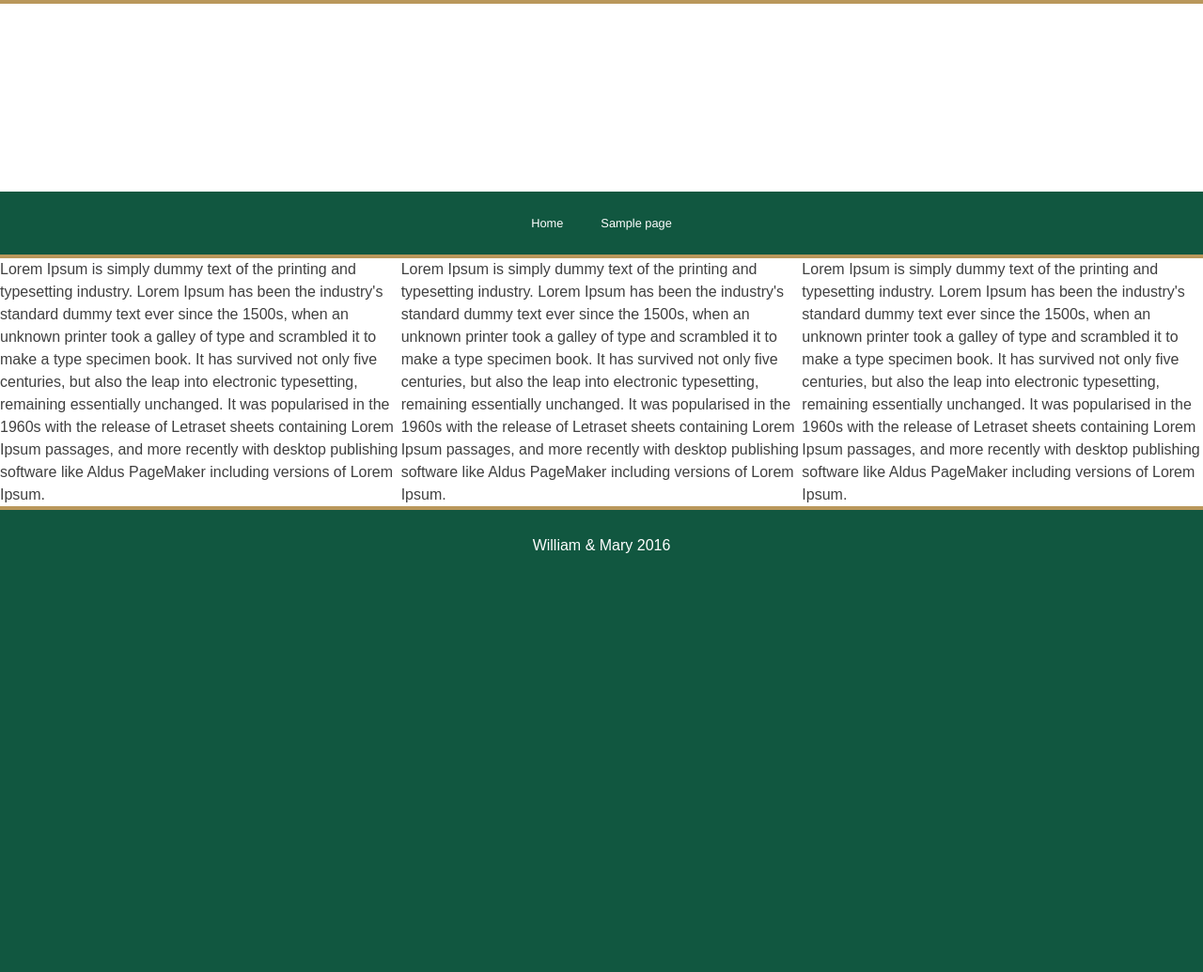
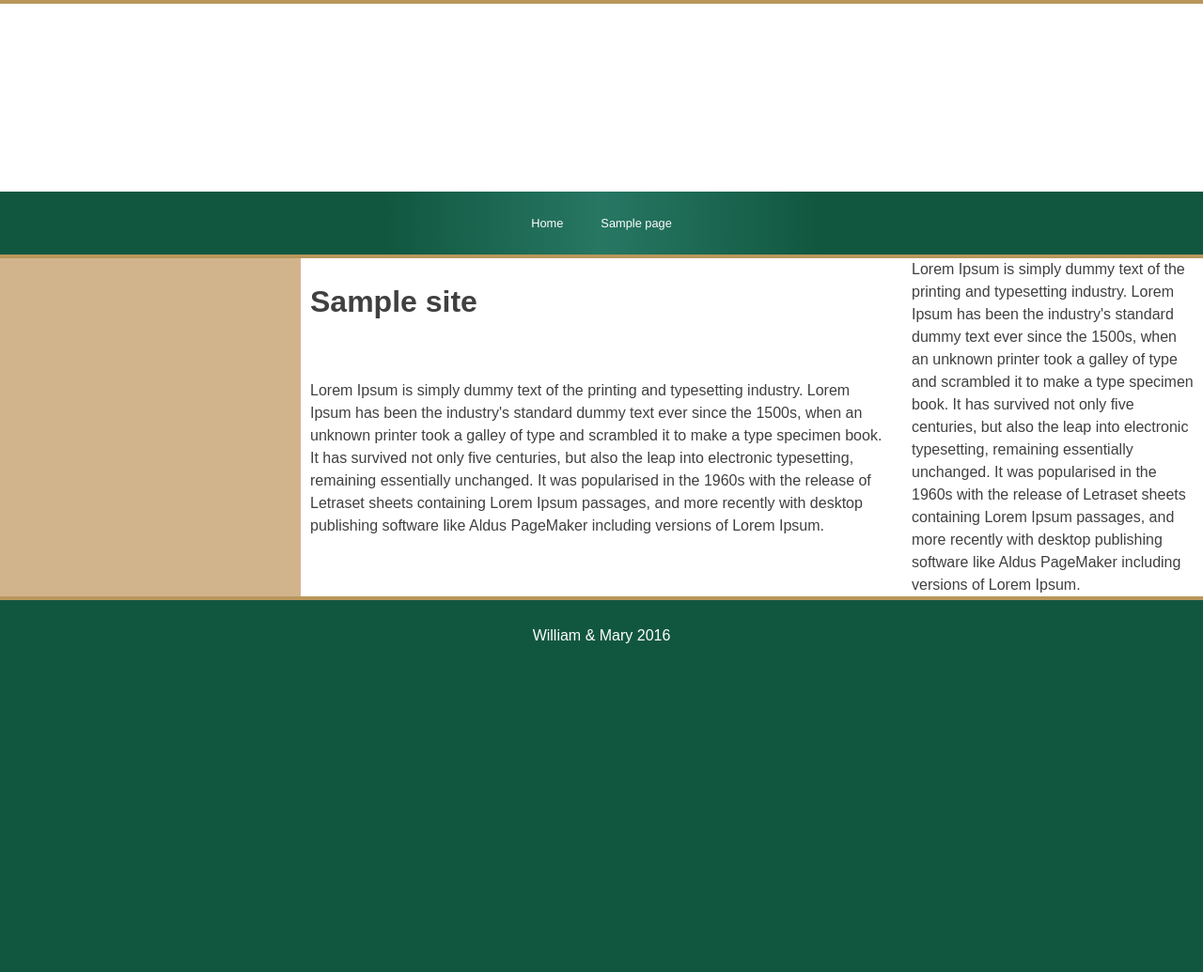
Before and after one commit to chrishoyle/W-M-EC-Website, a WordPress theme: template themes/wmTheme/home.php in a window 1280 px wide. Shown: the whole page at 94% size. Before the commit the page ends 589 px from the top, so only its background shows below. Run offline with PHP 8.4 and a stand-in for WordPress, Linux system fonts and the light colour scheme; the site name, menu and one post (Sample post) are stand-ins, and other content is empty; some libraries are stand-ins or nearby versions.

Commit message:
layout edits and formatting

```diff
--- a/themes/wmTheme/css/home.css
+++ b/themes/wmTheme/css/home.css
@@ -1,7 +1,22 @@
 /**
+	Styles for home the page
 
-Styles for home page
+	@author Khauri
 */
+@media (max-width : 1000px){
+	#home_banner{
+		display : none !important;
+	}
+	#home_blog_row{
+		flex-direction : column !important;
+	}
+	#left{
+		order : 2 !important;
+	}
+	body {
+		border: 0px !important;
+	}
+}
 
 body{
 	border-top : 4px solid #B9975B;
@@ -9,9 +24,52 @@ body{
 
 #home_banner{
 	height : 200px;
+	overflow : hidden;
+}
+#home_banner img{
+	width : 100%;
+}
+
+#intro_screen img{
+	width : 100%;
+	-webkit-mask-image:-webkit-gradient(linear, left top, left bottom, from(rgba(0,0,0,1)), to(rgba(0,0,0,0)))
 }
 
 #home_content{
 	display : flex;
-	align-self : center;
+	flex-direction : column;
 }
+#home_content .col{
+	display : flex;
+	flex-direction : column;
+
+}
+#home_blog_row{
+	display : flex;
+	flex-direction : row;
+	flex-wrap : wrap;
+}
+
+.section {
+	padding: 0px 10px;
+}
+
+#left{
+	flex : 1 1 25%;
+	min-width : 200px;
+	padding-bottom : 200px;
+	background-color: tan;
+	text-align : right;
+	color : white;
+	order : -1;
+}
+#mid{
+	padding-bottom : 50px;
+	flex : 0 1 50%;
+	order : 0;
+}
+#right{
+	flex : 1 0 25%;
+	min-width : 200px;
+	order : 1;
+}
--- a/themes/wmTheme/css/nav.css
+++ b/themes/wmTheme/css/nav.css
@@ -1,3 +1,27 @@
+/*
+	For devices 800px and below:
+	Collapse the navbar
+*/
+@media (max-width : 800px){
+	#home_banner,
+	#page_banner,
+	#Navigation{
+		display : none;
+	}
+
+	.navbar{
+		height : 40px;
+		background-color : white;
+		border-bottom : 2px solid #115740;
+	}
+}
+/*
+	For devices greater than 800px
+*/
+@media (min-width : 801px){
+	#flex_nav_button{
+		display : none;
+	}
 	.navbar{
 		display: flex;
 		align-items:center;
@@ -7,6 +31,7 @@
 
 	/* Sub Menu Styling */
 	.sub-menu{
+		z-index : 99;
 		display : none !important;
 		position : absolute !important;
 		margin : 0px;
@@ -20,12 +45,11 @@
 	#Navigation .sub-menu a{
 		color : inherit;
 		display: block;
-	min-width : 100%;
-	max-width : 100%;
+		width : inherit;
 	}
 
 	#Navigation .sub-menu li{
-	width : 100%
+		width : inherit;
 	}
 	#Navigation .current_page_item{
 		background-color:#044539;
@@ -38,6 +62,12 @@
 		justify-content:center;
 		flex-direction : row;
 		background-color : #115740;
+		background: -moz-linear-gradient(left, #115740 32%, #277763 50%, #115740 68%);
+	    background: -webkit-gradient(linear, left top, right top, color-stop(32%,#115740), color-stop(50%,#277763), color-stop(68%,#115740));
+	    background: -webkit-linear-gradient(left, #115740 32%,#277763 50%,#115740 68%);
+	    background: -o-linear-gradient(left, #115740 32%,#277763 50%,#115740 68%);
+	    background: -ms-linear-gradient(left, #115740 32%,#277763 50%,#115740 68%);
+	    background: linear-gradient(to right, #115740 32%,#277763 50%,#115740 68%);
 		position : relative;
 		border-bottom : 4px solid #B9975B;
 	}
@@ -45,7 +75,6 @@
 	#Navigation li{
 		display : block;
 		margin : 0px;
-	color : white;
 		font-size : .8em;
 		font-family : Helvetica;
 		color : white;
@@ -56,7 +85,7 @@
 		display : block;
 		color : inherit;
 		text-decoration : none;
-	height: 100%
+		height: 100%;
 		width: 100%;
 		padding : 24px 20px;
 	}
@@ -68,3 +97,4 @@
 		display: inline-block !important;
 
 	}
+}
--- a/themes/wmTheme/functions.php
+++ b/themes/wmTheme/functions.php
@@ -67,6 +67,12 @@ function entrepreneurship_setup() {
 		'default-color' => 'ffffff',
 		'default-image' => '',
 	) ) );
+
+	// Custom header images
+	add_theme_support( 'custom-header' , array(
+		'default-image' => '', // get_template_directory_uri() . '/images/header.jpg'
+		'uploads' 		=> true
+	) );
 }
 endif;
 add_action( 'after_setup_theme', 'entrepreneurship_setup' );
--- a/themes/wmTheme/header.php
+++ b/themes/wmTheme/header.php
@@ -28,9 +28,11 @@
 			<?php
 			if ( is_home() ) : ?>
 				<div id="home_banner">
+					<img src="<?php //header_image(); ?>">
 				</div>
 			<?php else : ?>
 				<div id="page_banner">
+					<img src=""> <!-- William and Mary Branding Logo -->
 				</div>
 			<?php
 			endif; ?>
@@ -42,6 +44,8 @@
 		<!-- .site-branding -->
 
 		<!-- #Navigation -->
+		<div class="flex_nav">
+			<button id="flex_nav_button"> </button>
 			<?php
 			wp_nav_menu(
 				array (
@@ -52,6 +56,7 @@
 					'depth'=>2)
 				);
 			?>
+		</div> <!-- .flex_nav -->
 
 	</header><!-- #masthead -->
 
--- a/themes/wmTheme/home.php
+++ b/themes/wmTheme/home.php
@@ -5,18 +5,23 @@
  */
 
 get_header(); ?>
+<div id = "home_content"> <!-- #home -->
+	<div id = "home_blog_row">
+		<div id = "left" class="section"> <!-- wordpress loop -->
 
-<div id = "home_content"> <!-- #home -->
-	<div id = "events">
-		Lorem Ipsum is simply dummy text of the printing and typesetting industry. Lorem Ipsum has been the industry's standard dummy text ever since the 1500s, when an unknown printer took a galley of type and scrambled it to make a type specimen book. It has survived not only five centuries, but also the leap into electronic typesetting, remaining essentially unchanged. It was popularised in the 1960s with the release of Letraset sheets containing Lorem Ipsum passages, and more recently with desktop publishing software like Aldus PageMaker including versions of Lorem Ipsum.
-	</div>
+		</div>
 
-	<div id = "news">
-		Lorem Ipsum is simply dummy text of the printing and typesetting industry. Lorem Ipsum has been the industry's standard dummy text ever since the 1500s, when an unknown printer took a galley of type and scrambled it to make a type specimen book. It has survived not only five centuries, but also the leap into electronic typesetting, remaining essentially unchanged. It was popularised in the 1960s with the release of Letraset sheets containing Lorem Ipsum passages, and more recently with desktop publishing software like Aldus PageMaker including versions of Lorem Ipsum.
-	</div>
+		<div id = "mid" class="section">
+			<div id = "home_blog_title" class = "col">
+				<h1> <?php echo get_bloginfo('name'); ?> </h1>
+				<h3 id = "home_blog_descrption"> <?php echo get_bloginfo('description'); ?> </h3>
+			</div>
+			Lorem Ipsum is simply dummy text of the printing and typesetting industry. Lorem Ipsum has been the industry's standard dummy text ever since the 1500s, when an unknown printer took a galley of type and scrambled it to make a type specimen book. It has survived not only five centuries, but also the leap into electronic typesetting, remaining essentially unchanged. It was popularised in the 1960s with the release of Letraset sheets containing Lorem Ipsum passages, and more recently with desktop publishing software like Aldus PageMaker including versions of Lorem Ipsum.
+		</div>
 
-	<div id = "blog">
-		Lorem Ipsum is simply dummy text of the printing and typesetting industry. Lorem Ipsum has been the industry's standard dummy text ever since the 1500s, when an unknown printer took a galley of type and scrambled it to make a type specimen book. It has survived not only five centuries, but also the leap into electronic typesetting, remaining essentially unchanged. It was popularised in the 1960s with the release of Letraset sheets containing Lorem Ipsum passages, and more recently with desktop publishing software like Aldus PageMaker including versions of Lorem Ipsum.
+		<div id = "right" class="section">
+			Lorem Ipsum is simply dummy text of the printing and typesetting industry. Lorem Ipsum has been the industry's standard dummy text ever since the 1500s, when an unknown printer took a galley of type and scrambled it to make a type specimen book. It has survived not only five centuries, but also the leap into electronic typesetting, remaining essentially unchanged. It was popularised in the 1960s with the release of Letraset sheets containing Lorem Ipsum passages, and more recently with desktop publishing software like Aldus PageMaker including versions of Lorem Ipsum.
+		</div>
 	</div>
 </div> <!-- #home -->
 
--- a/themes/wmTheme/style.css
+++ b/themes/wmTheme/style.css
@@ -898,3 +898,7 @@ object {
 .gallery-caption {
 	display: block;
 }
+
+.site-content{
+
+}
```
Also changed, not shown: themes/wmTheme/img/icon-menu.svg (added), uploads/2016/11/02KhauriNathanael-1024x780.jpg (added), uploads/2016/11/02KhauriNathanael-150x150.jpg (added), uploads/2016/11/02KhauriNathanael-300x229.jpg (added), uploads/2016/11/02KhauriNathanael-768x585.jpg (added), uploads/2016/11/02KhauriNathanael.jpg (added), uploads/2016/11/cropped-02KhauriNathanael-150x150.jpg (added), uploads/2016/11/cropped-02KhauriNathanael-300x185.jpg (added), uploads/2016/11/cropped-02KhauriNathanael-768x474.jpg (added), uploads/2016/11/cropped-02KhauriNathanael.jpg (added), 1 other file. Lines whose indentation alone changed are shown as unchanged.
